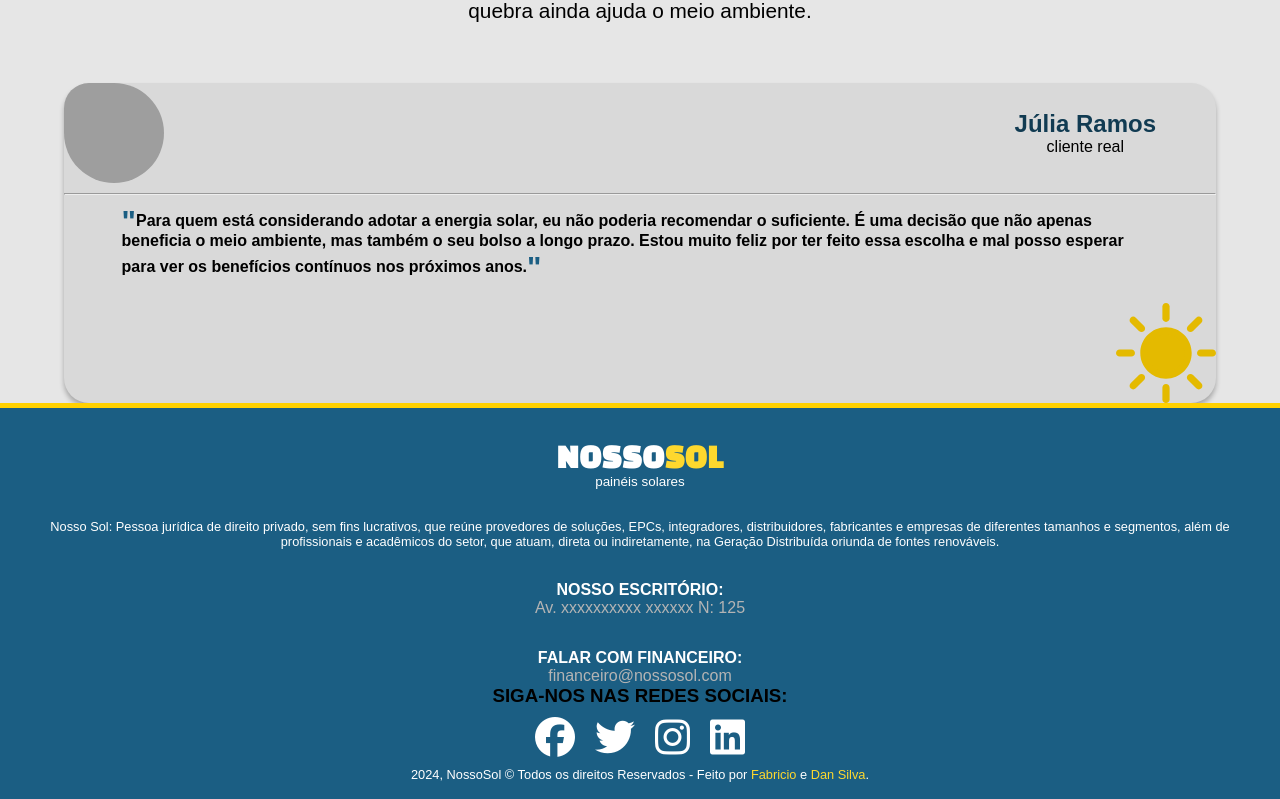
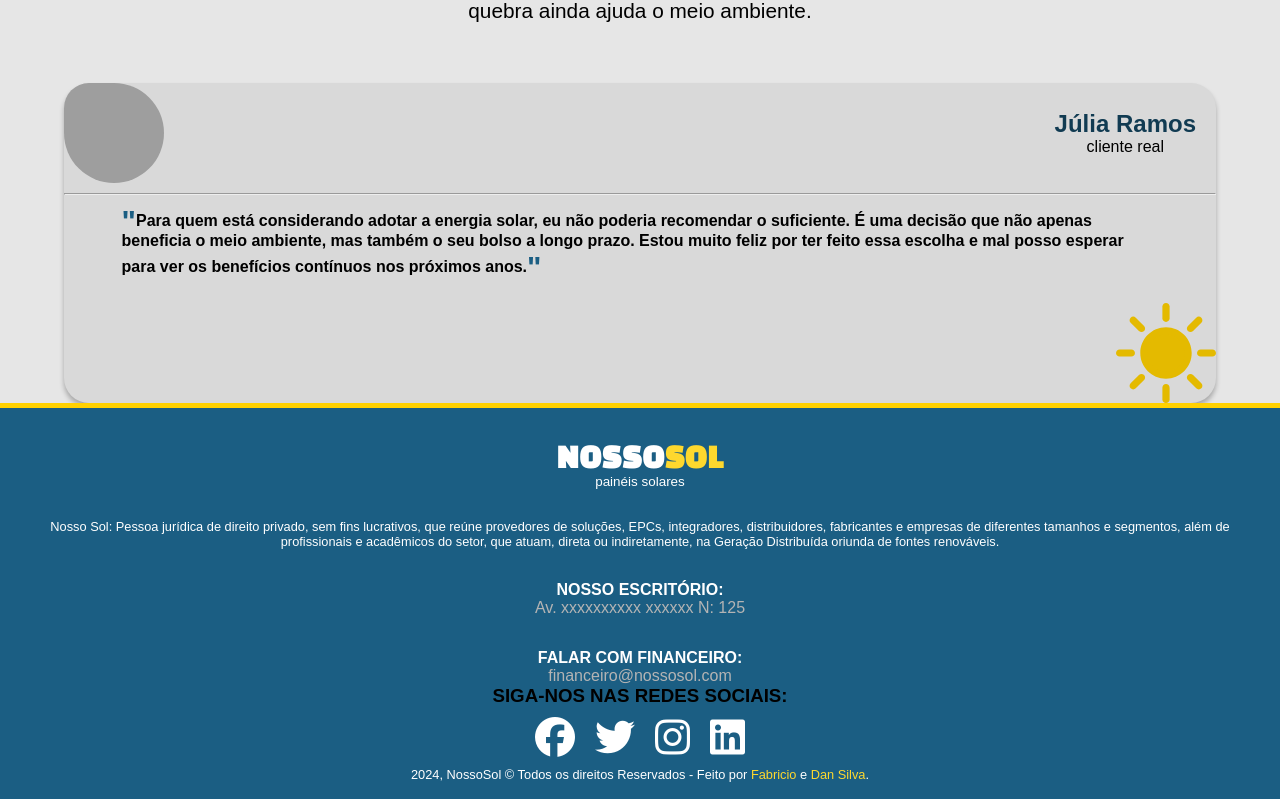
Before and after one commit to Dannick10/nosso-sol, a React (Vite) app: page / in a window 1280 px wide. Shown: the part 1211-2010 px from the top of the page. Built offline with nearby package versions, Linux system fonts and the light colour scheme; grey boxes are pictures that could not be loaded.

Commit message:
fix bugs

```diff
--- a/src/estilos/header/header.css
+++ b/src/estilos/header/header.css
@@ -213,7 +213,7 @@ text-align: center;
 
 .name-carrossel{
 
-    margin-right: 60px;
+    margin-right: 20px;
 }
 
 .name-carrossel h3{
```
